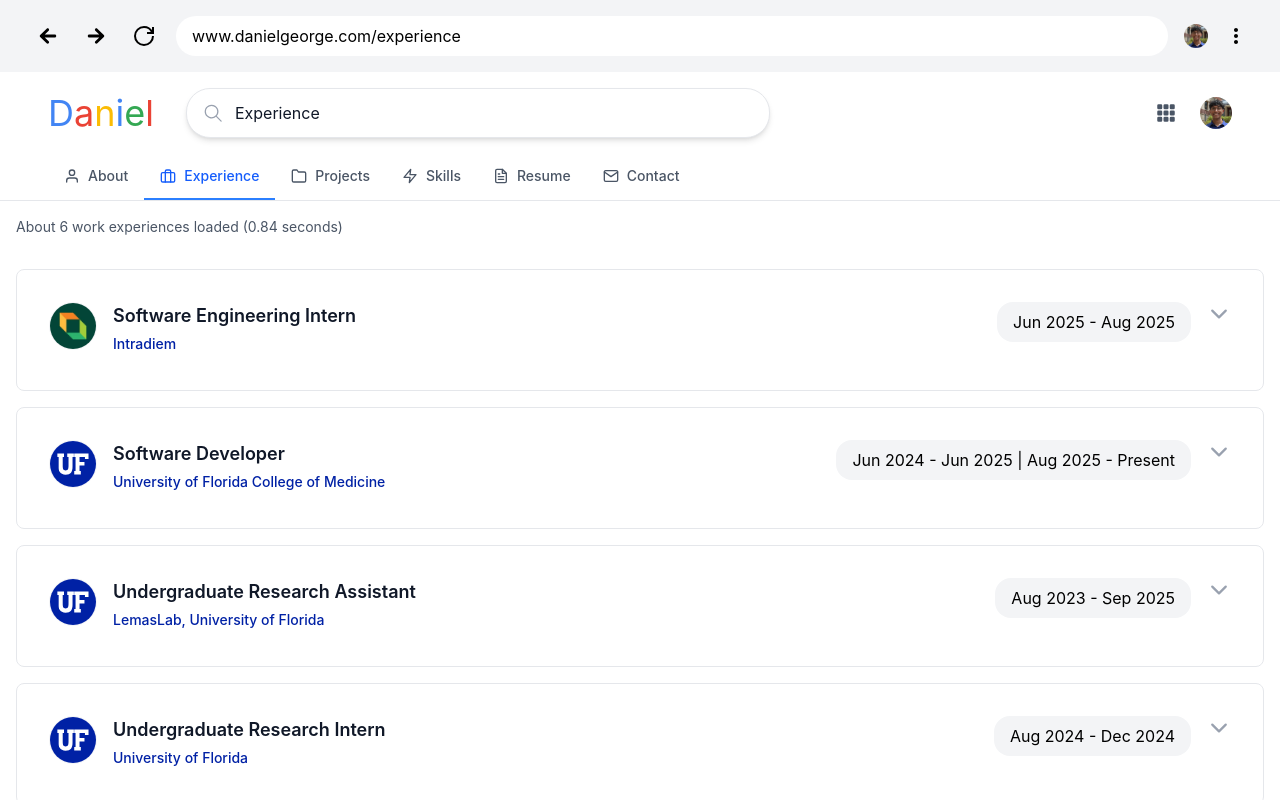
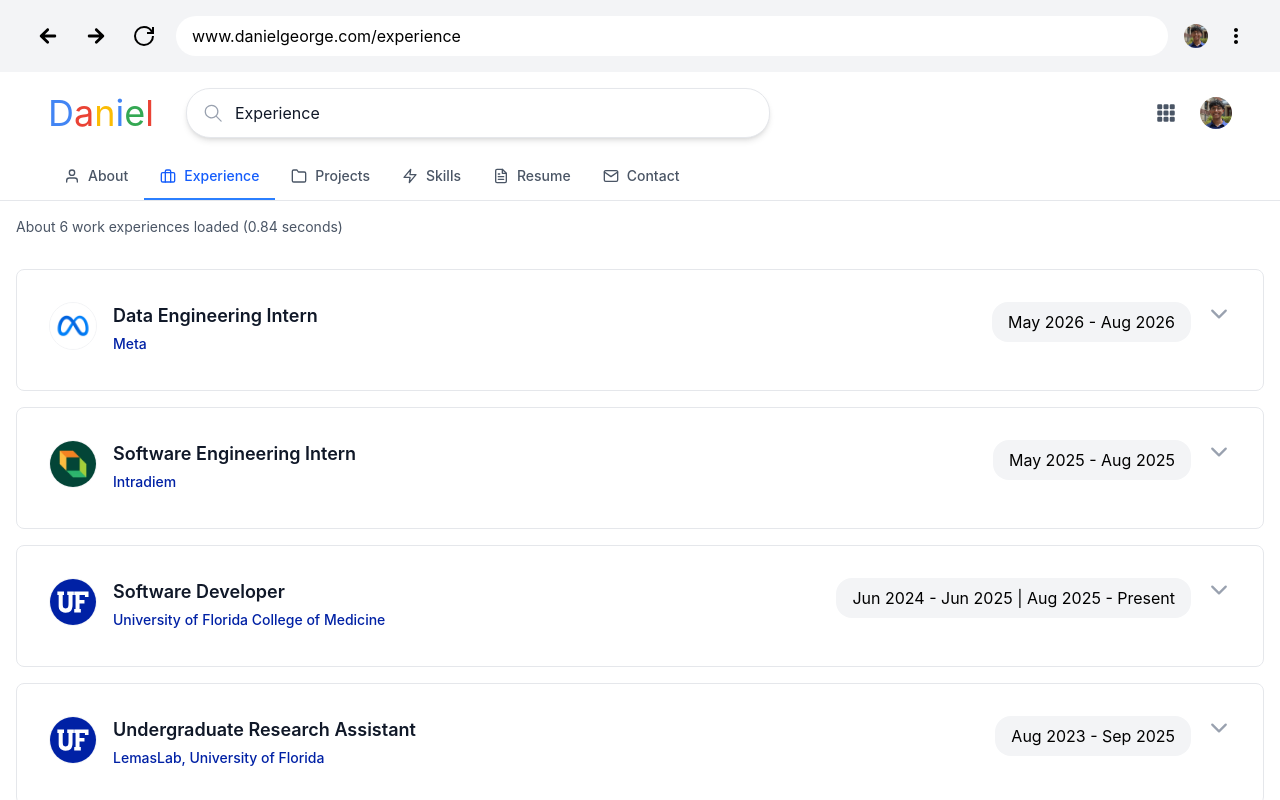
Before and after one commit to danielgeorge922/google-portfolio, a Next.js app: page /experience in a window 1280 px wide. Built offline with nearby package versions, Linux system fonts and the light colour scheme; a web font is replaced by a local one.

Commit message:
meta stuff

```diff
--- a/consts/Experiences.ts
+++ b/consts/Experiences.ts
@@ -2,9 +2,18 @@
 
 const Experiences: Experience[] = [
   {
+    company: "Meta",
+    role: "Data Engineering Intern",
+    duration: "May 2026 - Aug 2026",
+    description: ["Incoming Summer 2026 Internship"],
+    images: ["/Daniel.png", "/Daniel2.png"],
+    logo: "/logos/Meta.png",
+    status: "incoming",
+  },
+  {
     company: "Intradiem",
     role: "Software Engineering Intern",
-    duration: "Jun 2025 - Aug 2025",
+    duration: "May 2025 - Aug 2025",
     description: [
       "Built a Java + Spring Boot ingestion service processing 8,000+ daily data points",
       "Automated pipelines with AWS SQS + EventBridge",
@@ -12,6 +21,7 @@
     ],
     images: ["/Daniel.png", "/Daniel2.png"],
     logo: "/logos/Intradiem.jpg",
+    status: "previous",
   },
   {
     company: "University of Florida College of Medicine",
@@ -24,6 +34,7 @@
     ],
     images: [],
     logo: "/logos/UF.svg",
+    status: "current",
   },
   {
     company: "LemasLab, University of Florida",
@@ -37,6 +48,7 @@
     ],
     images: [],
     logo: "/logos/UF.svg",
+    status: "previous",
   },
   {
     company: "University of Florida",
@@ -49,6 +61,7 @@
     ],
     images: ["/images/cacao-team.jpg", "/images/research-symposium.jpg"],
     logo: "/logos/UF.svg",
+    status: "previous",
   },
   {
     company: "Vetra (tryvetra.ai)",
@@ -61,6 +74,7 @@
     ],
     images: [],
     logo: "/logos/Vetra.png",
+    status: "previous",
   },
   {
     company: "Dream Team Engineering",
@@ -68,12 +82,12 @@
     duration: "Aug 2025 - Present",
     description: [
       "Lead a 5-engineer team",
-      "Maintain platforms for 230+ members",
-      "Implement Grafana alerting with auto rollbacks",
+      "Develop recruitment platform for 230+ members",
       "Conduct weekly code reviews to lower defects",
     ],
     images: [],
     logo: "/logos/DTE.jpg",
+    status: "previous",
   },
 ];
 
--- a/types/Experience.ts
+++ b/types/Experience.ts
@@ -5,4 +5,5 @@
   description: string[];
   images?: string[];
   logo: string;
+  status?: "incoming" | "previous" | "current";
 }
```
Also changed, not shown: public/logos/Meta.png (added).
